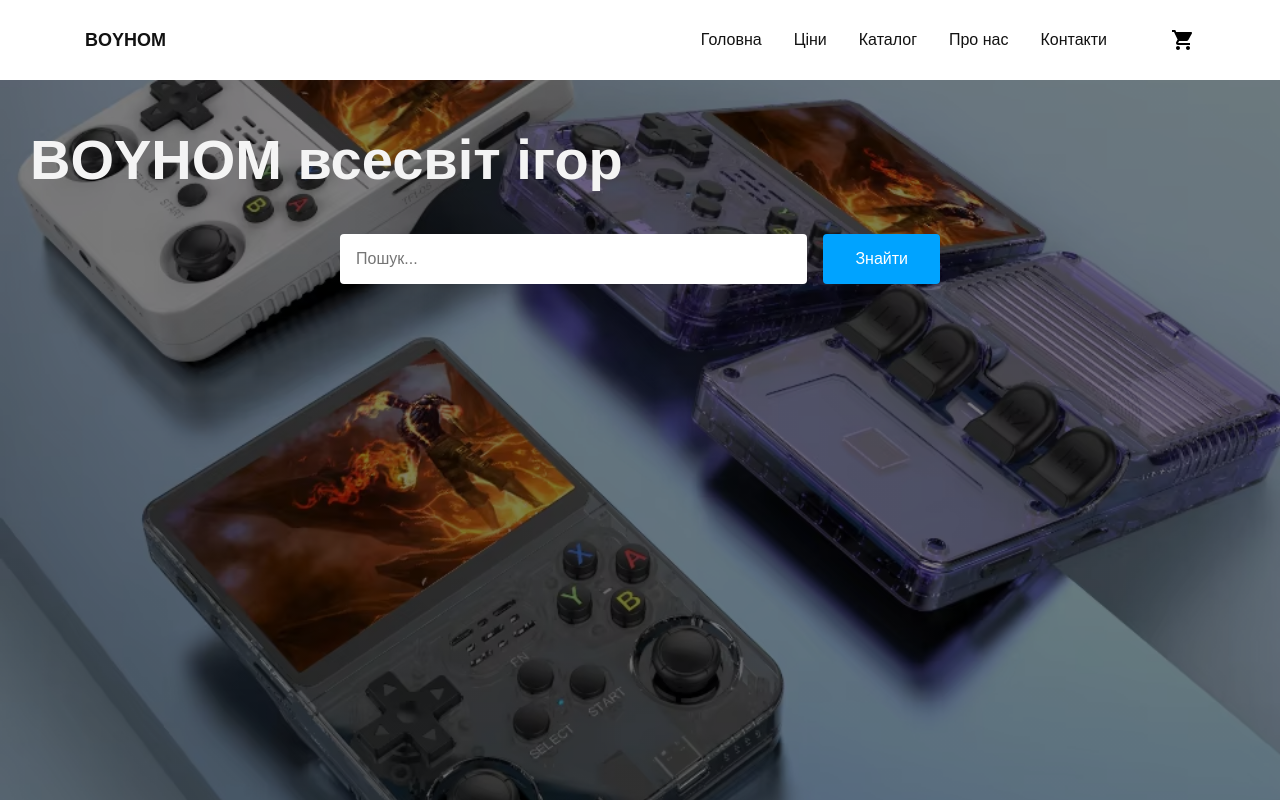
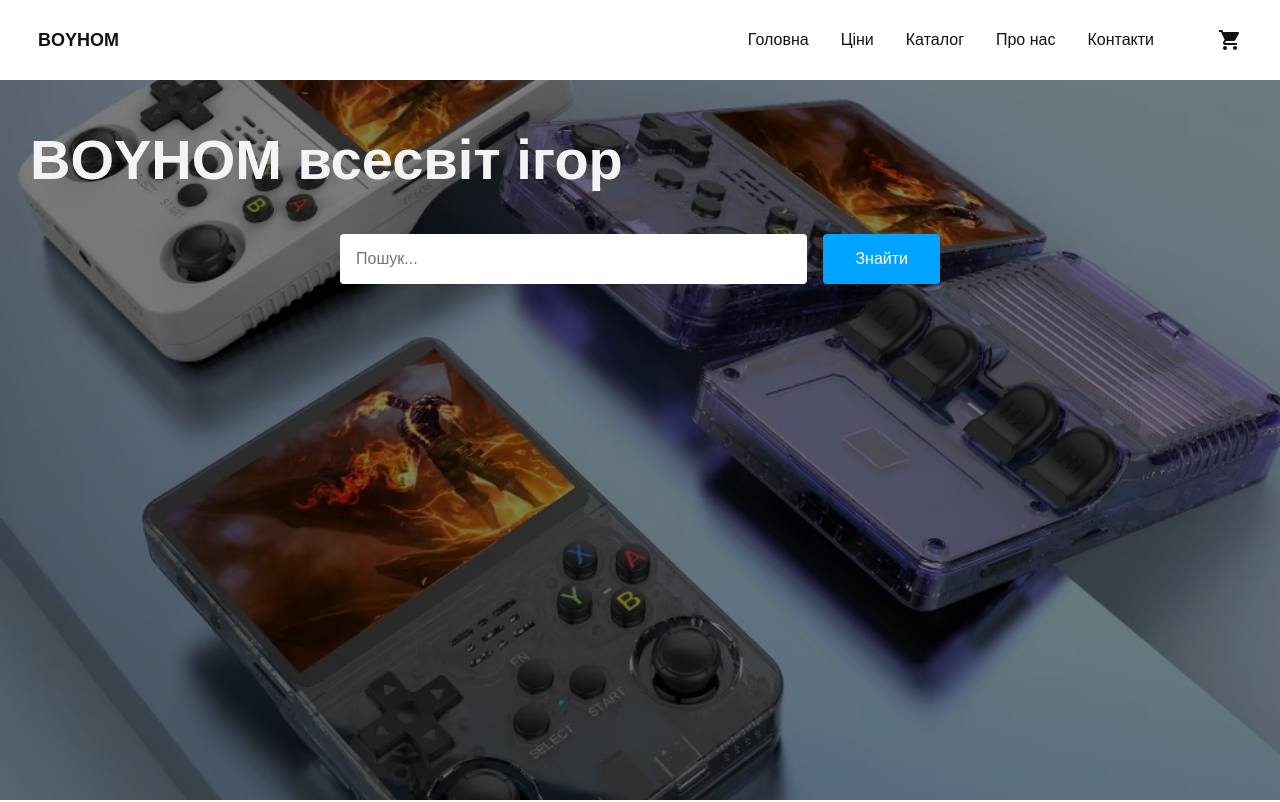
Before and after one commit to DenisShylin/MY-STORE-BOYHOM, a React (Vite) app: page / in a window 1280 px wide. Shown: the top 802 px of the page. Built offline with nearby package versions, Linux system fonts and the light colour scheme.

Commit message:
Поправил хедер svg бургер кнопку

```diff
--- a/src/components/Header/Header.css
+++ b/src/components/Header/Header.css
@@ -23,8 +23,8 @@
     align-items: center;
     justify-content: space-between;
     width: 100%;
-    max-width: 1200px;
-    padding: 0 45px;
+    padding-left: 38px;
+    padding-right: 38px;
     height: 100%;
     margin: 0 auto;
 }
@@ -56,13 +56,13 @@
     display: block;
     width: 30px;
     height: 3px;
-    background: #000;
+    background: #121212;
     position: absolute;
     transition: all 0.3s ease;
 }
 
 .burger-line {
-    background: #000;
+    background: #121212;
 }
 
 .burger-line::before {
@@ -75,19 +75,28 @@
     top: 8px;
 }
 
-/* Анимация бургера */
+/* Анимация бургера при наведении */
+.burger-btn:hover .burger-line,
+.burger-btn:hover .burger-line::before,
+.burger-btn:hover .burger-line::after {
+    background: #07a4ff;
+}
+
+/* Анимация бургера при открытии */
 .burger-line.open {
-    background: transparent;
+    background-color: transparent !important;
 }
 
 .burger-line.open::before {
     transform: rotate(45deg);
     top: 0;
+    background: #07a4ff;
 }
 
 .burger-line.open::after {
     transform: rotate(-45deg);
     top: 0;
+    background: #07a4ff;
 }
 
 /* Десктопное меню */
@@ -109,6 +118,25 @@
     color: #07a4ff;
 }
 
+/* Кнопка корзины */
+.cart-btn {
+    background: none;
+    border: none;
+    padding: 0;
+    cursor: pointer;
+    display: flex;
+    align-items: center;
+    justify-content: center;
+}
+
+.cart-btn svg {
+    fill: #121212;
+    transition: fill 0.3s ease;
+}
+
+.cart-btn:hover svg {
+    fill: #07a4ff;
+}
 
 @media (max-width: 768px) {
     .burger-btn {
@@ -118,6 +146,11 @@
     .desktop-menu {
         display: none;
     }
+}
 
-
-}
+/* @media (min-width: 768px) and (max-width: 1279px) {
+    .nav {
+        padding-left: 0px;
+        padding-right: 0px;
+    }
+} */
--- a/src/components/Header/Header.jsx
+++ b/src/components/Header/Header.jsx
@@ -65,9 +65,11 @@ const Header = () => {
             </li>
           </ul>
 
-          <svg onClick={openCart} width="24" height="24" viewBox="0 0 24 24">
-            <path d="M7 18c-1.1 0-1.99.9-1.99 2S5.9 22 7 22s2-.9 2-2-.9-2-2-2zM1 2v2h2l3.6 7.59-1.35 2.45c-.16.28-.25.61-.25.96 0 1.1.9 2 2 2h12v-2H7.42c-.14 0-.25-.11-.25-.25l.03-.12.9-1.63h7.45c.75 0 1.41-.41 1.75-1.03l3.58-6.49c.08-.14.12-.31.12-.48 0-.55-.45-1-1-1H5.21l-.94-2H1zm16 16c-1.1 0-1.99.9-1.99 2s.89 2 1.99 2 2-.9 2-2-.9-2-2-2z" />
-          </svg>
+          <button className="cart-btn" onClick={openCart}>
+            <svg width="24" height="24" viewBox="0 0 24 24">
+              <path d="M7 18c-1.1 0-1.99.9-1.99 2S5.9 22 7 22s2-.9 2-2-.9-2-2-2zM1 2v2h2l3.6 7.59-1.35 2.45c-.16.28-.25.61-.25.96 0 1.1.9 2 2 2h12v-2H7.42c-.14 0-.25-.11-.25-.25l.03-.12.9-1.63h7.45c.75 0 1.41-.41 1.75-1.03l3.58-6.49c.08-.14.12-.31.12-.48 0-.55-.45-1-1-1H5.21l-.94-2H1zm16 16c-1.1 0-1.99.9-1.99 2s.89 2 1.99 2 2-.9 2-2-.9-2-2-2z" />
+            </svg>
+          </button>
 
           {/* Бургер кнопка */}
           <button className="burger-btn" onClick={toggleMenu}>
```
Also changed, not shown: src/components/MobileMenu/MobileMenu.css (+1 -6 lines).
